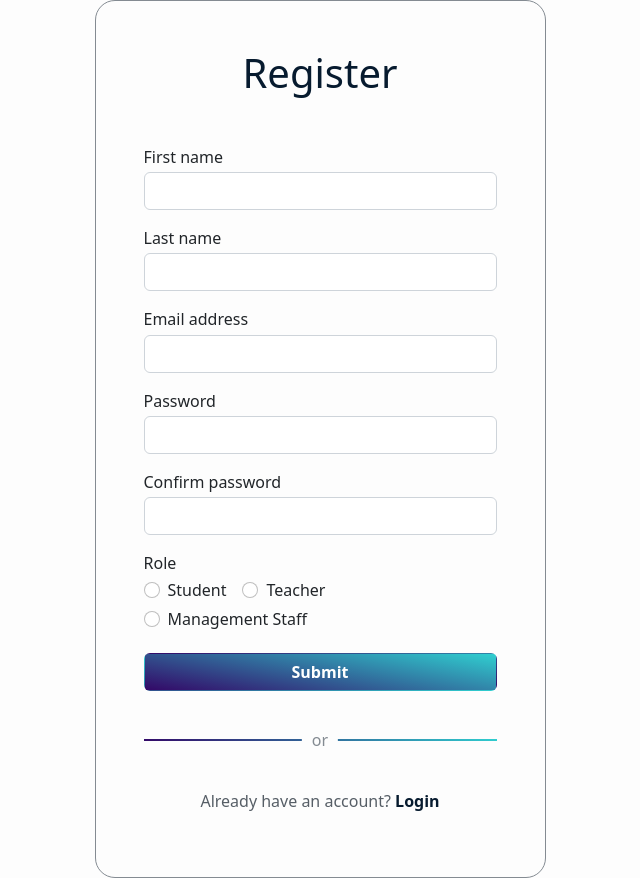
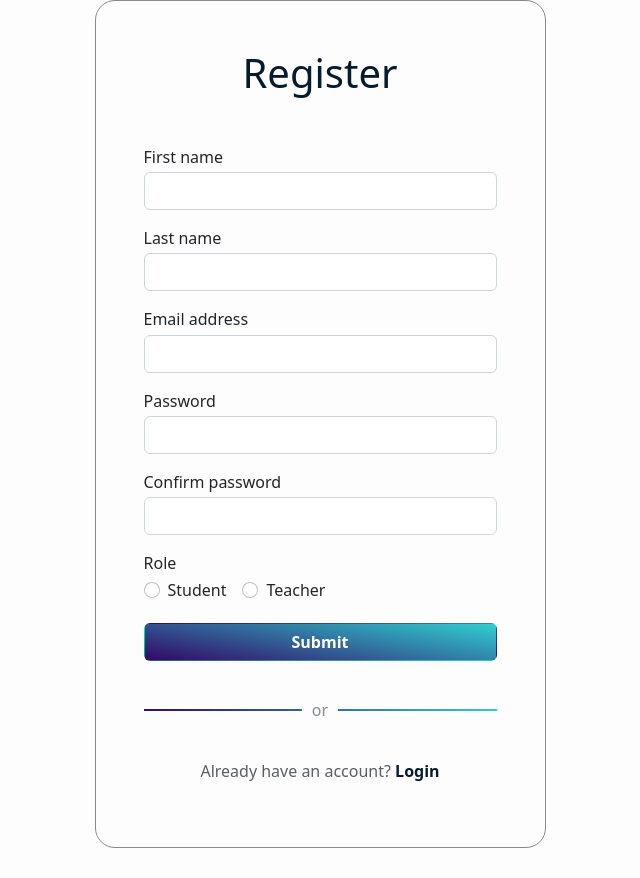
Before and after one commit to nsadisha/isa-lms-frontend, a React (Create React App) app: page /register in a window 1280 px wide. Shown: the whole page, without its empty margins (320-960 px from the left). After the commit the page ends 848 px from the top, so only its background shows below. Built offline with nearby package versions, Linux system fonts and the light colour scheme.

Commit message:
remove staff member registration from register

```diff
--- a/src/views/Register.jsx
+++ b/src/views/Register.jsx
@@ -141,10 +141,6 @@
                                     <input className="form-check-input" type="radio" name="role" id="inlineRadio2" value="TEACHER" required />
                                     <label className="form-check-label" htmlFor="inlineRadio2">Teacher</label>
                                 </div>
-                                <div className="form-check form-check-inline">
-                                    <input className="form-check-input" type="radio" name="role" id="inlineRadio3" value="MANAGEMENT_STAFF" required />
-                                    <label className="form-check-label" htmlFor="inlineRadio3">Management Staff</label>
-                                </div>
                             </div>
                             <button type="submit" className="btn gradiant-btn w-100">Submit</button>
                         </form>
```
